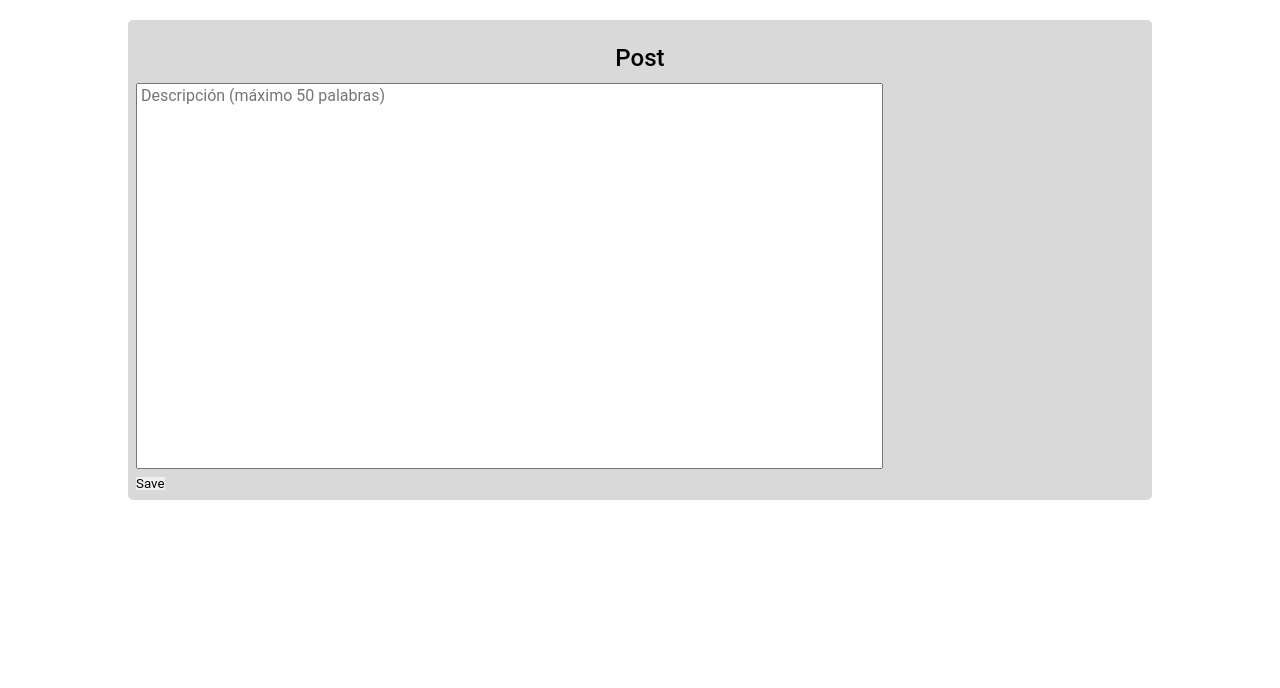
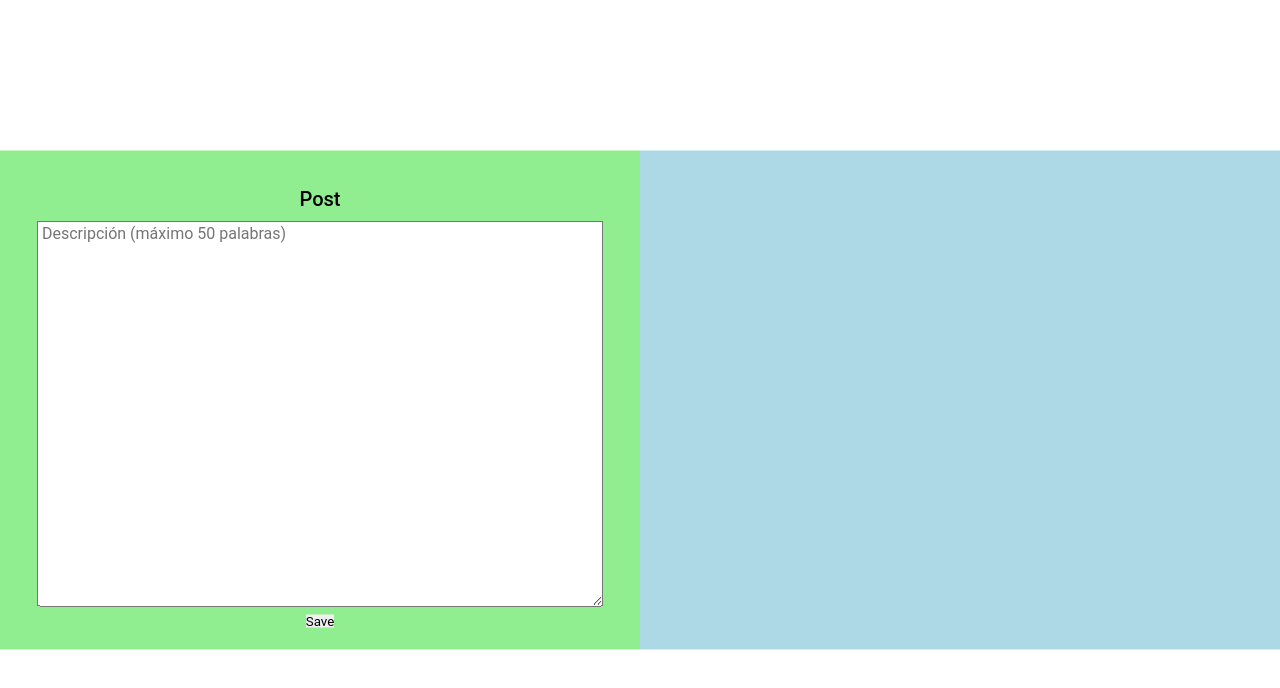
Before and after one commit to paprikadreamdetective/DSAGE-AutCare, a React (Create React App) app: page /wardrobe in a window 1280 px wide. Shown: the top 688 px of the page. Built offline with nearby package versions, Linux system fonts and the light colour scheme.

Commit message:
fix post in text area

```diff
--- a/src/components/LinkForm.css
+++ b/src/components/LinkForm.css
@@ -47,7 +47,7 @@
     -ms-border-radius: 10px;
     -o-border-radius: 10px;
 }
-/*
+
 .form-register .button-container {
     display: flex;
     justify-content: center;
@@ -68,4 +68,4 @@
     width: 100%;
     font-size: .9rem;
     margin: 10px 0;
-}*/
+}
--- a/src/components/insertPostForm.js
+++ b/src/components/insertPostForm.js
@@ -2,7 +2,7 @@ import React, {useState, useEffect} from "react";
 import { IonInput, IonItem, IonList } from "@ionic/react";
 import PropTypes from 'prop-types';
 import axios from 'axios';
-import './LinkForm.css'
+import './insertPostForms.css'
 //import { uploadFile } from "../firebaseConfig";
 // import removeBg from "remove.bg";
 
@@ -14,7 +14,7 @@ const InsertPost = (props) => {
 
     const initialValues = {
         content: '',
-        image_url: '',
+        /*image_url: '',*/
 
     }
 
@@ -49,49 +49,34 @@ const InsertPost = (props) => {
 
     return(
         <>
-        <div className="content-inputs">
-            <section className="form-register">
+        <div className="container">
+            <div className="contenedor-derecho">
                 <h4 style={{textAlign: "center"}}>Post</h4>
                 <textarea
                     //className="controls"
-                    name="descripcion"
+                    name="content"
                     placeholder="Descripción (máximo 50 palabras)"
                     rows={20} // Puedes ajustar el número de filas según tu diseño
-                    cols={80}
+                    cols={60}
                     onChange={handleInputChange}
-                    value={values.descripcion}
+                    value={values.content}
 
                     maxLength={250} // Definimos un máximo de caracteres permitidos (aproximadamente 50 palabras)
-                    style={{resize: "none"}}
+                    //style={{resize: "none"}}
                 ></textarea>
-                {/*<input className="controls" type="text" name="clave_vehiculo" placeholder="Clave del Vehículo" onChange={handleInputChange} value={values.clave_vehiculo}></input>
-                <input className="controls" type="text" name="nombre_propietario" placeholder="Nombre del Propietario" onChange={handleInputChange} value={values.nombre_propietario}></input>
-                <input className="controls" type="text" name="telefono" placeholder="Teléfono" onChange={handleInputChange} value={values.telefono}></input>
-                <input className="controls" type="text" name="marca" placeholder="Marca" onChange={handleInputChange} value={values.marca}></input>
-                <input className="controls" type="text" name="modelo" placeholder="Modelo" onChange={handleInputChange} value={values.modelo}></input>
-                <input className="controls" type="text" name="ano" placeholder="Año" onChange={handleInputChange} value={values.ano}></input>
-                <input className="controls" type="text" name="color" placeholder="Color" onChange={handleInputChange} value={values.color}></input>
-                <input className="controls" type="text" name="tipo_combustible" placeholder="Tipo de Combustible" onChange={handleInputChange} value={values.tipo_combustible}></input>
-                <input className="controls" type="date" name="fecha" placeholder="Fecha" onChange={handleInputChange} value={values.fecha}></input>
-                <input className="controls" type="time" name="hora" placeholder="Hora" onChange={handleInputChange} value={values.hora}></input>
-                <input className="controls" type="number" name="costo" placeholder="Costo" onChange={handleInputChange} value={values.costo}></input>*/}
-
-                {/*<input className="image-inputs" type="file" name="image" onChange={e => setFile(e.target.files[0])}></input>*/}
-
-                {/* <input type="file" name="image" onChange={async (e) => {const res = await uploadFile(e.target.files[0]); console.log('AL cargar:',res)}} value={values.url}></input> */}
                 <br></br>
 
                 <div className="button-container">
                  <button className="botons" onClick={handleSubmit}>Save</button>
                 </div>
-            </section>
+            </div>
+            <div className="contenedor-izquierdo">
+                {/* Aquí va el contenido para visualizar las publicaciones */}
+            </div>
         </div>
         </>
     )
 }
-/*
-InsertPost.propTypes = {
-    addOrEdit: PropTypes.func.isRequired,
-};*/
+
 
 export default InsertPost;
--- /dev/null
+++ b/src/components/insertPostForms.css
@@ -0,0 +1,67 @@
+/*.container {
+    display: flex;
+    justify-content: space-between;
+}*/
+/*
+.text-container {
+    flex: 1;
+    background-color: lightblue;
+}*/
+
+/*.text-container, .post-container {
+    flex: 1;
+}*/
+
+
+/*
+.post-container {
+    margin-left: 10px; /* Ajusta el margen entre los contenedores */
+/*    background-color: lightgreen;
+}*/
+/*
+.text-container textarea {
+    width: 100%;
+    height: 100%;
+    box-sizing: border-box;
+    /*resize: none;*//*
+}*/
+
+/*
+textarea {
+    width: 100%;
+    height: 100%;
+    box-sizing: border-box;
+    resize: none;
+}
+*/
+
+.contenedor-izquierdo {
+    width: 50%;
+    float: left;
+    background-color: lightblue; /* Cambia el color de fondo según lo necesites */
+    box-sizing: border-box;
+    padding: 20px; /* Ajusta el relleno según lo necesites */
+}
+
+.contenedor-derecho {
+    width: 50%;
+    float: right;
+    background-color: lightgreen; /* Cambia el color de fondo según lo necesites */
+    box-sizing: border-box;
+    padding: 20px; /* Ajusta el relleno según lo necesites */
+}
+
+.contenedor-izquierdo textarea {
+    width: 100%;
+    height: 100%;
+    box-sizing: border-box;
+    /*resize: none;*//*/*/
+}
+
+
+/* Limpia el float */
+.clearfix::after {
+    content: "";
+    display: table;
+    clear: both;
+}
```
